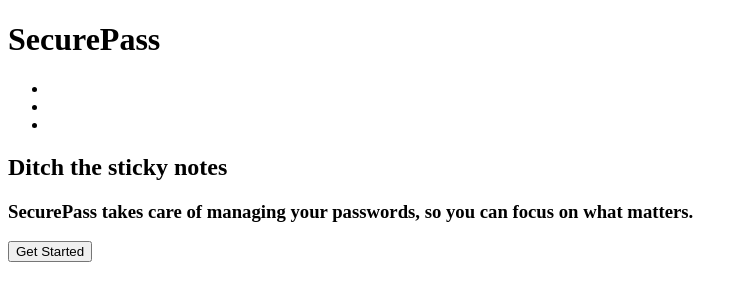
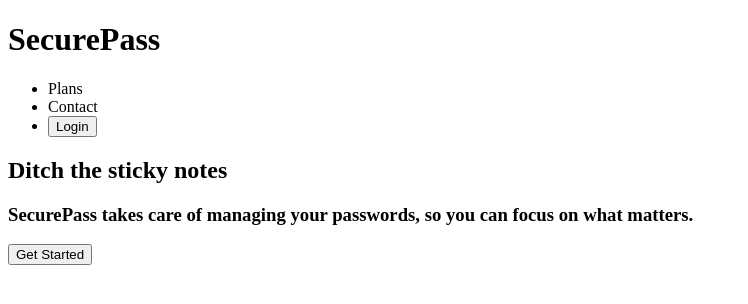
Before and after one commit to KidronL/Landing-Page-Proof, a plain HTML site: page index.html in a window 1280 px wide. Shown: the whole page, without its empty margins (0-748 px from the left). Drawn offline with Linux system fonts and the light colour scheme.

Commit message:
HTML structuring

```diff
--- a/index.html
+++ b/index.html
@@ -10,9 +10,9 @@
         <h1>SecurePass</h1>
         <nav>
             <ul>
-            <li></li>
-            <li></li>
-            <li></li>
+            <li>Plans</li>
+            <li>Contact</li>
+            <li><button>Login</button></li>
             </ul>
         </nav>
     </header>
```
